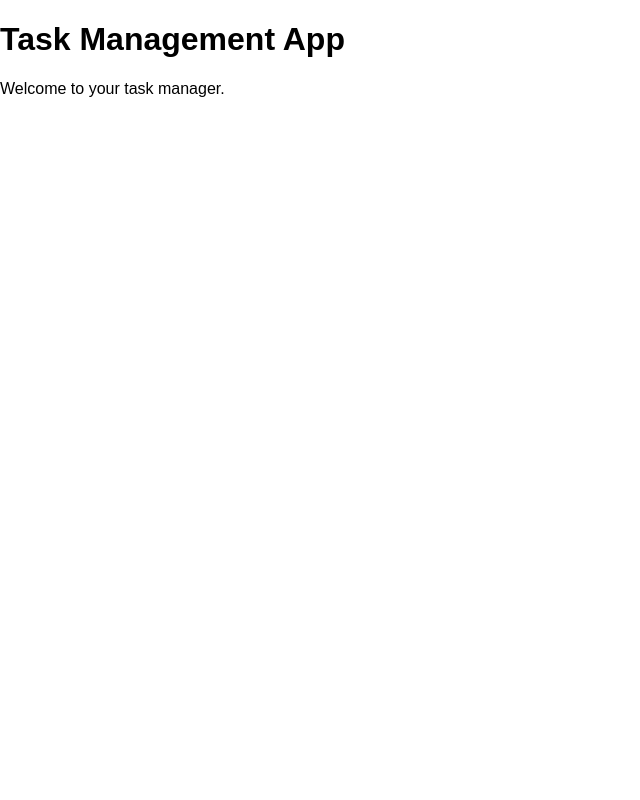
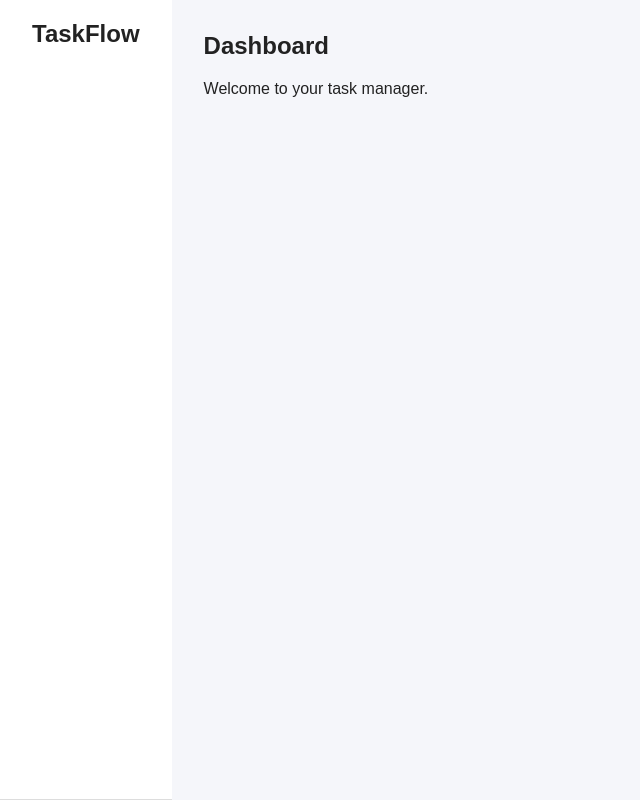
Before and after one commit to FrostByte11000/task-management-app, a React (Vite) app in the folder frontend/: page / in a window 1280 px wide. Shown: the whole page, without its empty margins (0-640 px from the left). Built offline with nearby package versions, Linux system fonts and the light colour scheme.

Commit message:
implemented basic html and css for App page + Side bar

```diff
--- a/frontend/src/App.tsx
+++ b/frontend/src/App.tsx
@@ -3,11 +3,18 @@ import heroImg from './assets/hero.png'
 import reactLogo from './assets/react.svg'
 import viteLogo from './assets/vite.svg'
 
+
 function App() {
   return (
-    <div>
-      <h1>Task Management App</h1>
-      <p>Welcome to your task manager.</p>
+    <div className="app">
+      <header className="app-header">
+        <h1>TaskFlow</h1>
+      </header>
+
+      <main className="app-content">
+        <h2>Dashboard</h2>
+        <p>Welcome to your task manager.</p>
+      </main>
     </div>
   )
 }
--- a/frontend/src/index.css
+++ b/frontend/src/index.css
@@ -1,4 +1,72 @@
+/*App Styling*/
+
+* {
+  box-sizing: border-box;
+}
+
 body {
   margin: 0;
   font-family: Arial, sans-serif;
+  background-color: #f5f6fa;
+  color: #222;
 }
+
+.app-header {
+  background-color: #ffffff;
+  padding: 20px 32px;
+  border-bottom: 1px solid #ddd;
+}
+
+.app-header h1 {
+  margin: 0;
+  font-size: 24px;
+}
+
+.app-content {
+  padding: 32px;
+}
+
+.app-content h2 {
+  margin-top: 0;
+}
+
+/*Side bar styling*/
+
+.app {
+  display: flex;
+  min-height: 100vh;
+}
+
+.sidebar {
+  width: 220px;
+  flex-shrink: 0;
+  background-color: #242b38;
+  color: white;
+  padding: 24px 16px;
+}
+
+.sidebar h2 {
+  margin: 0 0 32px;
+  font-size: 22px;
+}
+
+.sidebar nav {
+  display: flex;
+  flex-direction: column;
+  gap: 8px;
+}
+
+.sidebar a {
+  color: #e5e7eb;
+  text-decoration: none;
+  padding: 12px;
+  border-radius: 6px;
+}
+
+.sidebar a:hover {
+  background-color: #3b4556;
+}
+
+.app-header {
+  border-bottom: 1px solid #ddd;
+}
```
Also changed, not shown: frontend/src/components/Sidebar.tsx (added, +16 -0 lines).
